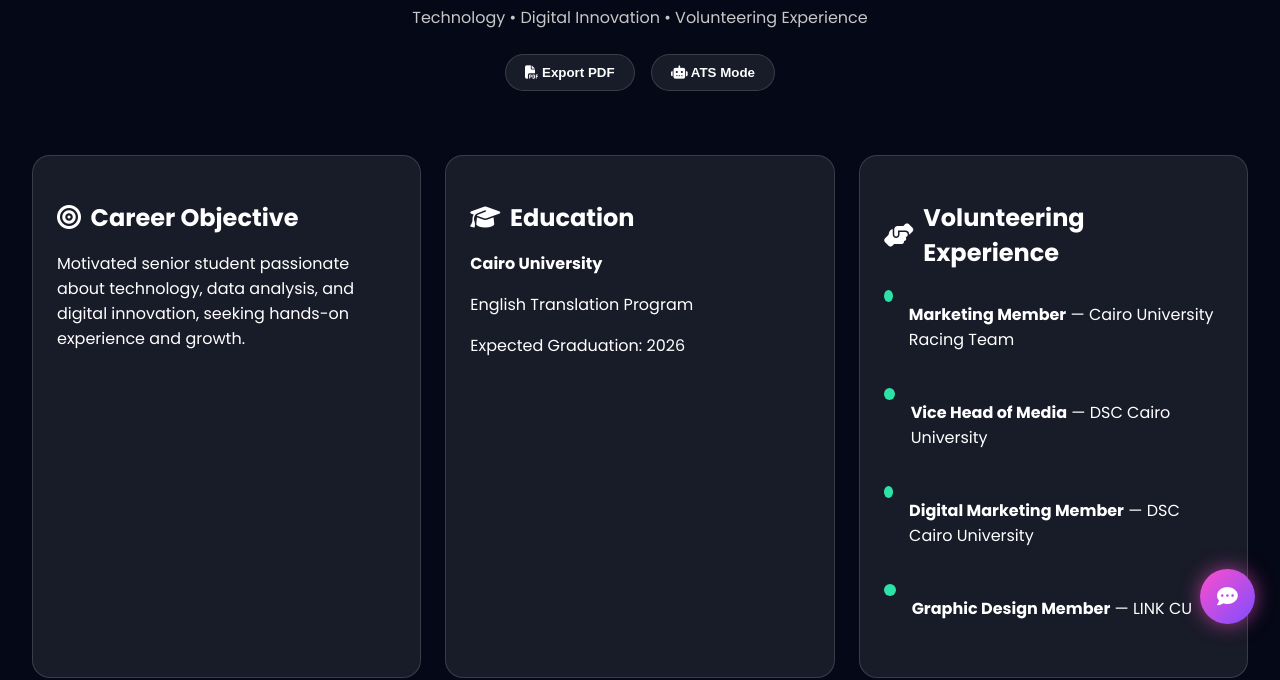
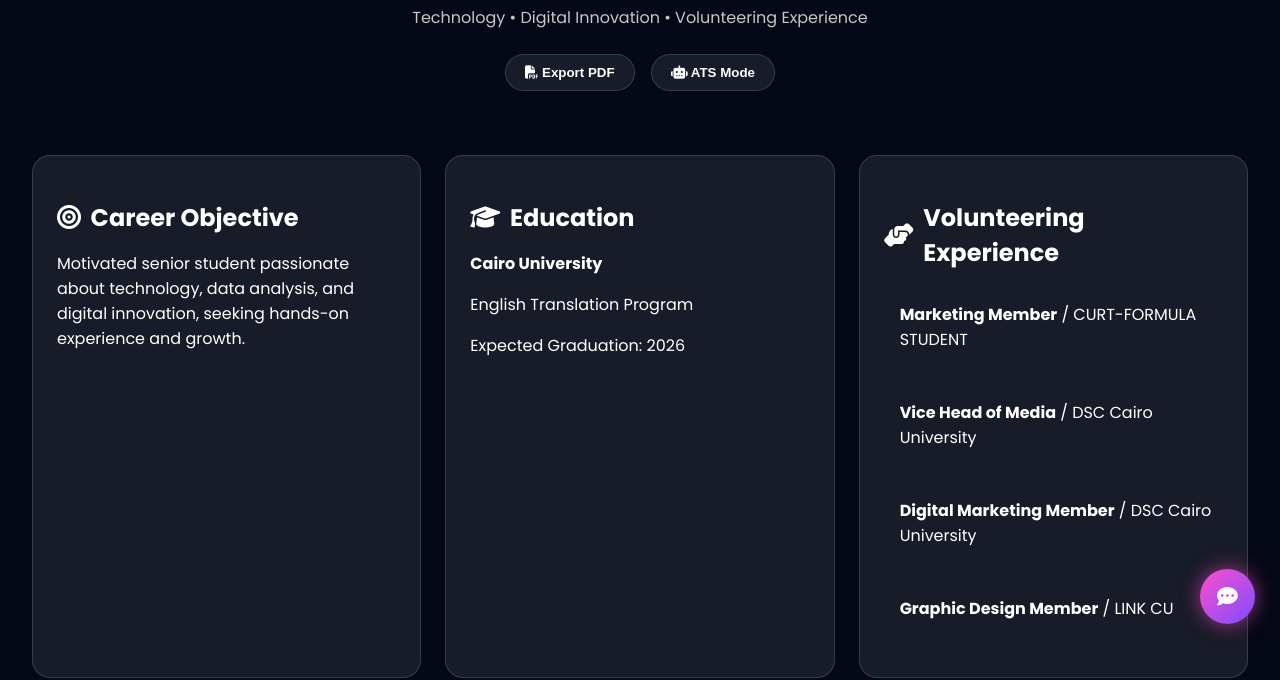
Before and after one commit to Ali121901/Ali121901.github.io, a plain HTML site: page index.html in a window 1280 px wide. Shown: the part 151-831 px from the top of the page. Drawn offline with Linux system fonts and the light colour scheme.

Commit message:
Update index.html

```diff
--- a/index.html
+++ b/index.html
@@ -138,13 +138,6 @@ main {
     margin-bottom: 1rem;
 }
 
-.dot {
-    width: 12px;
-    height: 12px;
-    background: var(--green);
-    border-radius: 50%;
-    margin-top: 0.3rem;
-}
 
 /* ===== CONTACT FORM ===== */
 form {
@@ -161,7 +154,7 @@ input, textarea {
     border: 1px solid var(--border);
     background: var(--glass);
     color: var(--text);
-    width: 282px;
+    width: 240px;
     height: 36px;
 }
 
@@ -500,11 +493,15 @@ form.onsubmit = e => {
 };
 </script>
 
+
+
+
 <body>
 
 <header>
     <h1>Ali Muhammad Ali</h1>
     <p>Technology • Digital Innovation • Volunteering Experience</p>
+
     <div class="controls">
         <button onclick="window.print()">
             <i class="fa-solid fa-file-pdf"></i> Export PDF
@@ -537,22 +534,22 @@ form.onsubmit = e => {
 
   <div class="timeline-item">
         <span class="dot"></span>
-        <p><strong>Marketing Member</strong> — Cairo University Racing Team</p>
+        <p><strong>Marketing Member</strong> / CURT-FORMULA STUDENT</p>
     </div>
 
     <div class="timeline-item">
         <span class="dot"></span>
-        <p><strong>Vice Head of Media</strong> — DSC Cairo University</p>
+        <p><strong>Vice Head of Media</strong> / DSC Cairo University</p>
     </div>
 
     <div class="timeline-item">
         <span class="dot"></span>
-        <p><strong>Digital Marketing Member</strong> — DSC Cairo University</p>
+        <p><strong>Digital Marketing Member</strong> / DSC Cairo University</p>
     </div>
 
     <div class="timeline-item">
         <span class="dot"></span>
-        <p><strong>Graphic Design Member</strong> — LINK CU</p>
+        <p><strong>Graphic Design Member</strong> / LINK CU</p>
     </div>
 </div>
 
```
